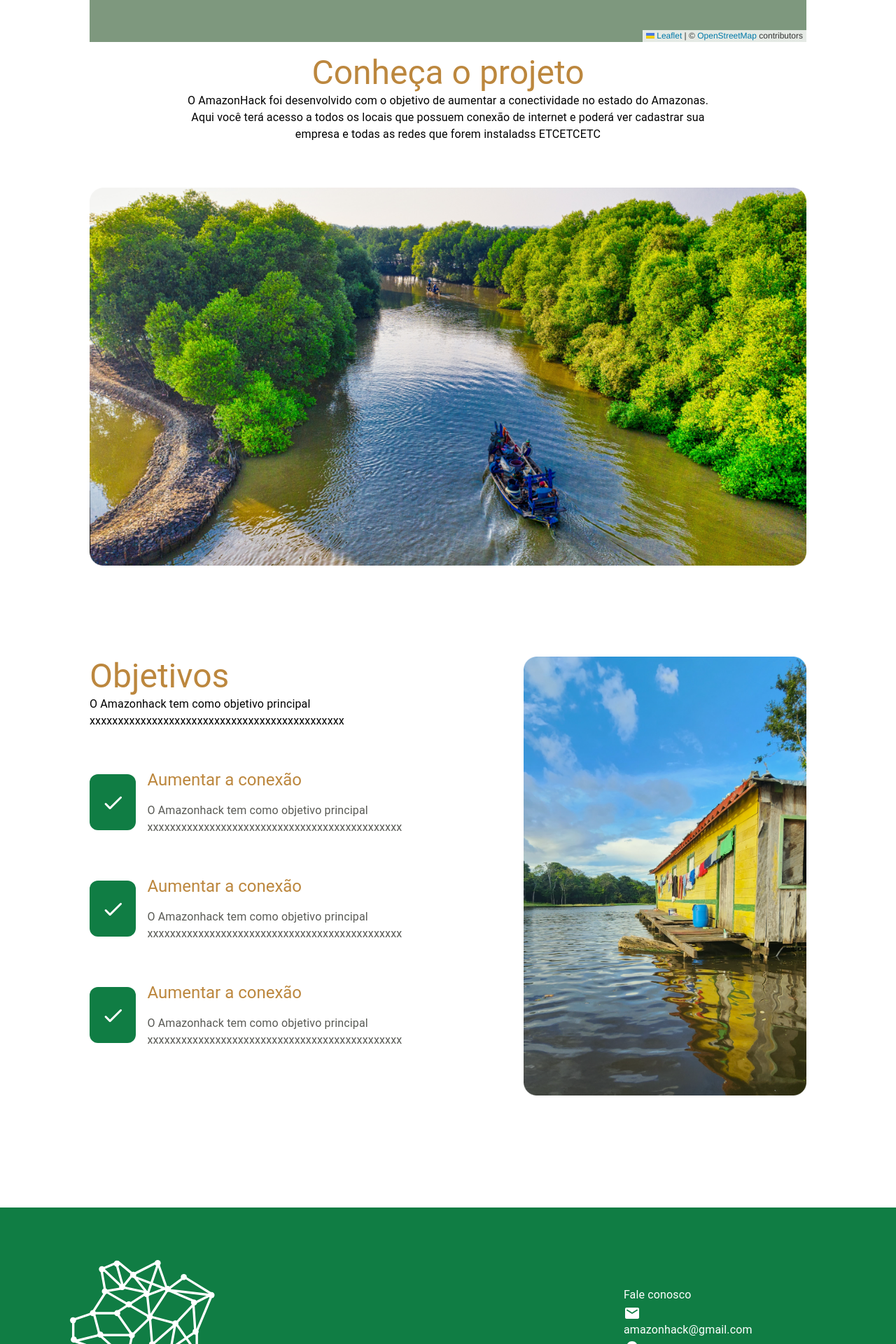
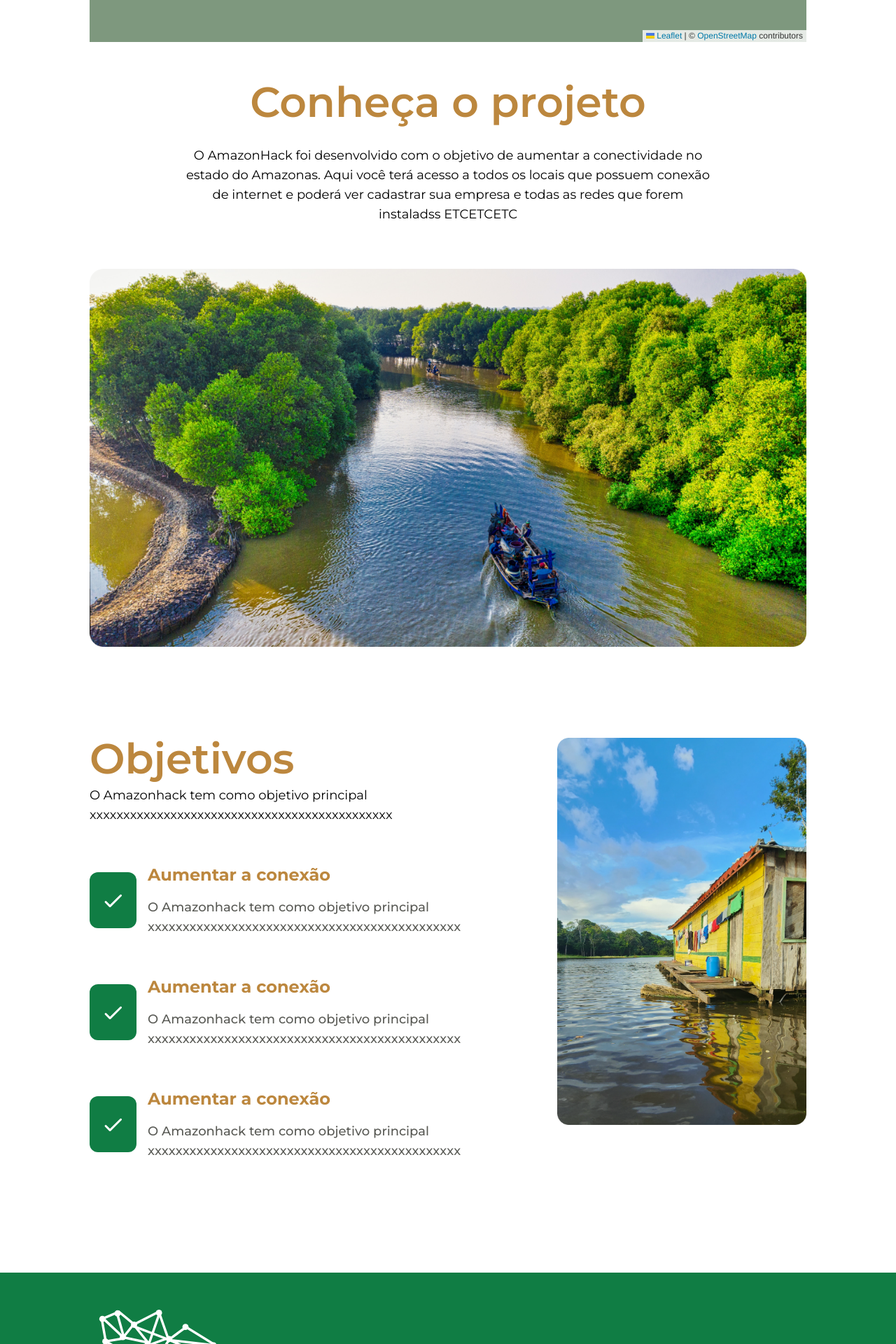
Before and after one commit to caducoder/website-amazonhack, a Next.js app: page / in a window 1280 px wide. Shown: the part 880-2800 px from the top of the page at 70% size. Built offline with nearby package versions, Linux system fonts and the light colour scheme; grey boxes are pictures that could not be loaded.

Commit message:
refactor: fix overlay problem removing mui comp

```diff
--- a/src/components/CommomHeader/index.tsx
+++ b/src/components/CommomHeader/index.tsx
@@ -8,9 +8,9 @@ function CommomHeader() {
       <Box className='flex items-center justify-between w-full px-4 sm:px-16 gap-4 flex-col lg:flex-row'>
         <Box sx={{ display: 'flex', alignItems: 'center', gap: 2, cursor: 'pointer' }} onClick={() => router.push('/')}>
           <img src={'/logo-green.png'} alt='' />
-          <Typography className='text-mainGreen text-3xl sm:text-5xl'>
+          <p className='text-mainGreen font-medium text-3xl sm:text-4xl'>
             AmazonHack
-          </Typography>
+          </p>
         </Box>
       </Box>
     </Box>
--- a/src/components/CompanyRegisterForm/index.tsx
+++ b/src/components/CompanyRegisterForm/index.tsx
@@ -149,11 +149,11 @@ function CompanyRegisterForm() {
       </div>
       <div className="flex items-center justify-center">
 
-        <Button
+        <button
           type='submit'
-          className='bg-mainGreen text-white hover:bg-lightGreen rounded-2xl px-20 py-2 mt-14'>
+          className='bg-mainGreen transition text-white hover:bg-lightGreen rounded-2xl px-20 py-2 mt-14'>
           Cadastrar
-        </Button>
+        </button>
       </div>
     </form>
 
--- a/src/components/Footer/index.tsx
+++ b/src/components/Footer/index.tsx
@@ -10,30 +10,30 @@ function Footer() {
       <div className='flex flex-row justify-between items-center w-full px-[100px]'>
         <div className='flex flex-col gap-4'>
           <img src="/logo-white.svg" alt="" />
-          <Typography className='text-[28px]'>AmazonHack</Typography>
-          <Typography width={207}>
+          <p className='text-[28px] font-medium'>AmazonHack</p>
+          <p className='w-[210px]'>
             Juntos tornamos Amazonas mais conectado
-          </Typography>
+          </p>
         </div>
         <div>
-          <Typography>Fale conosco</Typography>
-          <div>
+          <p className='font-semibold text-xl mb-6'>Fale conosco</p>
+          <div className='flex gap-2 font-medium mb-4'>
             <EmailRoundedIcon htmlColor='#fff' />
-            <Typography>
+            <p>
               amazonhack@gmail.com
-            </Typography>
+            </p>
           </div>
-          <div>
+          <div className='flex gap-2 font-medium mb-4'>
             <PlaceRoundedIcon htmlColor='#fff' />
-            <Typography>
-              Rua xxx, Manaus - AM cep: 123.123-000
-            </Typography>
+            <p>
+              Rua xxx, Manaus - AM <br /> cep: 123.123-000
+            </p>
           </div>
-          <div>
+          <div className='flex gap-2 font-medium'>
             <LocalPhoneRoundedIcon htmlColor='#fff' />
-            <Typography>
+            <p>
               92 12345-1234
-            </Typography>
+            </p>
           </div>
         </div>
       </div>
--- a/src/components/HeroHeader.tsx
+++ b/src/components/HeroHeader.tsx
@@ -8,20 +8,19 @@ export const HeroHeader = () => {
       <Box className='flex items-center justify-between w-full px-16 gap-4 flex-col lg:flex-row'>
         <Box sx={{ display: 'flex', alignItems: 'center', gap: 2 }}>
           <img src={'/logo-white.svg'} alt='' />
-          <Typography variant='h3' color='white'>AmazonHack</Typography>
+          <h1 className='text-white text-4xl font-medium'>AmazonHack</h1>
         </Box>
         <Box sx={{ display: 'flex', flexDirection: 'row', gap: 8 }}>
           <Link href={'/register'}>
-            <Button className='bg-white text-mainGreen hover:bg-silver rounded-2xl px-6'>Cadastre a sua empresa</Button>
+            <button className='bg-white text-mainGreen transition hover:bg-silver rounded-2xl px-6 py-2'>Cadastre a sua empresa</button>
           </Link>
           <Link href={'/login'}>
-            <Button className='bg-white text-mainGreen hover:bg-silver rounded-2xl px-6'>
+            <button className='bg-white text-mainGreen transition hover:bg-silver rounded-2xl px-6 py-2'>
               Faça Login
-            </Button>
+            </button>
           </Link>
         </Box>
-
       </Box>
-    </Box >
+    </Box>
   )
 }
--- a/src/pages/index.tsx
+++ b/src/pages/index.tsx
@@ -1,18 +1,16 @@
-import { Inter } from 'next/font/google'
-import { Box, Button, Typography } from "@mui/material";
+import { Montserrat } from 'next/font/google'
 import CheckRoundedIcon from '@mui/icons-material/CheckRounded';
 import { HeroHeader } from '@/components/HeroHeader';
 import Map from '@/components/Map/';
-import Link from 'next/link'
 import RatingPopup from '@/components/RatingPopup';
 import Footer from '@/components/Footer';
 
-const inter = Inter({ subsets: ['latin'] })
+const montserrat = Montserrat({ subsets: ['latin'] })
 
 export default function Home() {
   return (
     <main
-      className={`${inter.className}`}
+      className={`${montserrat.className}`}
     >
       <HeroHeader />
       {/* <RatingPopup /> */}
@@ -20,66 +18,68 @@ export default function Home() {
         <Map />
       </div>
       <div className='flex flex-col items-center mt-4 mb-8'>
-        <Typography variant="h3" className='mb-8 mt-10 font-semibold text-center text-goldenroad text-6xl'>Conheça o projeto</Typography>
-        <Typography className='mx-8 text-lg max-w-[765px] text-center'>
+        <h1 className='mb-8 mt-10 font-semibold text-center text-goldenroad text-6xl'>
+          Conheça o projeto
+        </h1>
+        <p className='mx-8 text-lg max-w-[765px] text-center'>
           O AmazonHack foi desenvolvido com o objetivo de  aumentar a conectividade no estado do Amazonas. Aqui você terá acesso a todos os locais que possuem conexão de internet e poderá ver cadastrar sua empresa e todas as redes que forem instaladss ETCETCETC
-        </Typography>
+        </p>
         <div className='mt-16 w-[80%] mx-auto'>
           <img src="/imagem-rio.png" alt="Imagem do Rio Amazonas" width={'100%'} />
         </div>
 
-        <Box className="flex flex-row justify-between w-[80%] mt-[130px]">
-          <Box>
-            <Typography variant="h3" className='mb-2 text-goldenroad font-semibold text-6xl'>
+        <article className="flex flex-row justify-between w-[80%] mt-[130px]">
+          <section>
+            <h2 className='mb-2 text-goldenroad font-semibold text-6xl'>
               Objetivos
-            </Typography>
-            <Typography className='text-lg'>
+            </h2>
+            <p className='text-lg'>
               O Amazonhack tem como objetivo principal xxxxxxxxxxxxxxxxxxxxxxxxxxxxxxxxxxxxxxxxxxxxx
-            </Typography>
+            </p>
             <div className='mt-14 flex flex-row gap-4 items-center'>
-              <Box className='bg-mainGreen w-[80px] h-[80px] flex justify-center items-center rounded-xl p-2'>
+              <div className='bg-mainGreen w-[80px] h-[80px] flex justify-center items-center rounded-xl p-4'>
                 <CheckRoundedIcon fontSize='large' htmlColor='#fff' />
-              </Box>
+              </div>
               <div className='flex flex-col gap-4'>
-                <Typography variant='h5' className='text-2xl text-goldenroad font-bold'>
+                <p className='text-2xl text-goldenroad font-bold'>
                   Aumentar a conexão
-                </Typography>
-                <Typography className='text-lg font-medium text-darkgrey'>
+                </p>
+                <p className='text-lg font-medium text-darkgrey'>
                   O Amazonhack tem como objetivo principal xxxxxxxxxxxxxxxxxxxxxxxxxxxxxxxxxxxxxxxxxxxxx
-                </Typography>
+                </p>
               </div>
             </div>
             <div className='mt-14 flex flex-row gap-4 items-center'>
-              <Box className='bg-mainGreen w-[80px] h-[80px] flex justify-center items-center rounded-xl p-2'>
+              <div className='bg-mainGreen w-[80px] h-[80px] flex justify-center items-center rounded-xl p-4'>
                 <CheckRoundedIcon fontSize='large' htmlColor='#fff' />
-              </Box>
+              </div>
               <div className='flex flex-col gap-4'>
-                <Typography variant='h5' className='text-2xl text-goldenroad font-bold'>
+                <p className='text-2xl text-goldenroad font-bold'>
                   Aumentar a conexão
-                </Typography>
-                <Typography className='text-lg font-medium text-darkgrey'>
+                </p>
+                <p className='text-lg font-medium text-darkgrey'>
                   O Amazonhack tem como objetivo principal xxxxxxxxxxxxxxxxxxxxxxxxxxxxxxxxxxxxxxxxxxxxx
-                </Typography>
+                </p>
               </div>
             </div>
             <div className='mt-14 flex flex-row gap-4 items-center'>
-              <Box className='bg-mainGreen w-[80px] h-[80px] flex justify-center items-center rounded-xl p-2'>
+              <div className='bg-mainGreen w-[80px] h-[80px] flex justify-center items-center rounded-xl p-4'>
                 <CheckRoundedIcon fontSize='large' htmlColor='#fff' />
-              </Box>
+              </div>
               <div className='flex flex-col gap-4'>
-                <Typography variant='h5' className='text-2xl text-goldenroad font-bold'>
+                <p className='text-2xl text-goldenroad font-bold'>
                   Aumentar a conexão
-                </Typography>
-                <Typography className='text-lg font-medium text-darkgrey'>
+                </p>
+                <p className='text-lg font-medium text-darkgrey'>
                   O Amazonhack tem como objetivo principal xxxxxxxxxxxxxxxxxxxxxxxxxxxxxxxxxxxxxxxxxxxxx
-                </Typography>
+                </p>
               </div>
             </div>
-          </Box>
+          </section>
           <div>
             <img src="/casa-flutuante.png" alt="" />
           </div>
-        </Box>
+        </article>
       </div>
       <Footer />
     </main>
--- a/src/pages/register.tsx
+++ b/src/pages/register.tsx
@@ -11,9 +11,9 @@ const Register = () => {
       <CommomHeader />
       <section className="w-[80%] mx-auto">
         <Box className='mb-10'>
-          <Typography component={'h1'} gutterBottom className='text-center text-[40px] text-goldenroad font-semibold'>
+          <h1 className='text-center text-[40px] mb-[14px] text-goldenroad font-semibold'>
             Cadastre sua empresa
-          </Typography>
+          </h1>
           <Typography className='text-center w-full sm:px-16 text-darkgrey'>
             Cadastrando sua empresa, você poderá realizar o registro de suas redes de transmissão que ficarão disponíveis no mapa AmazonHack.  Isso irá ajudar a filtrar os pontos de maior e menor conexão no estado do Amazonas.
           </Typography>
```
